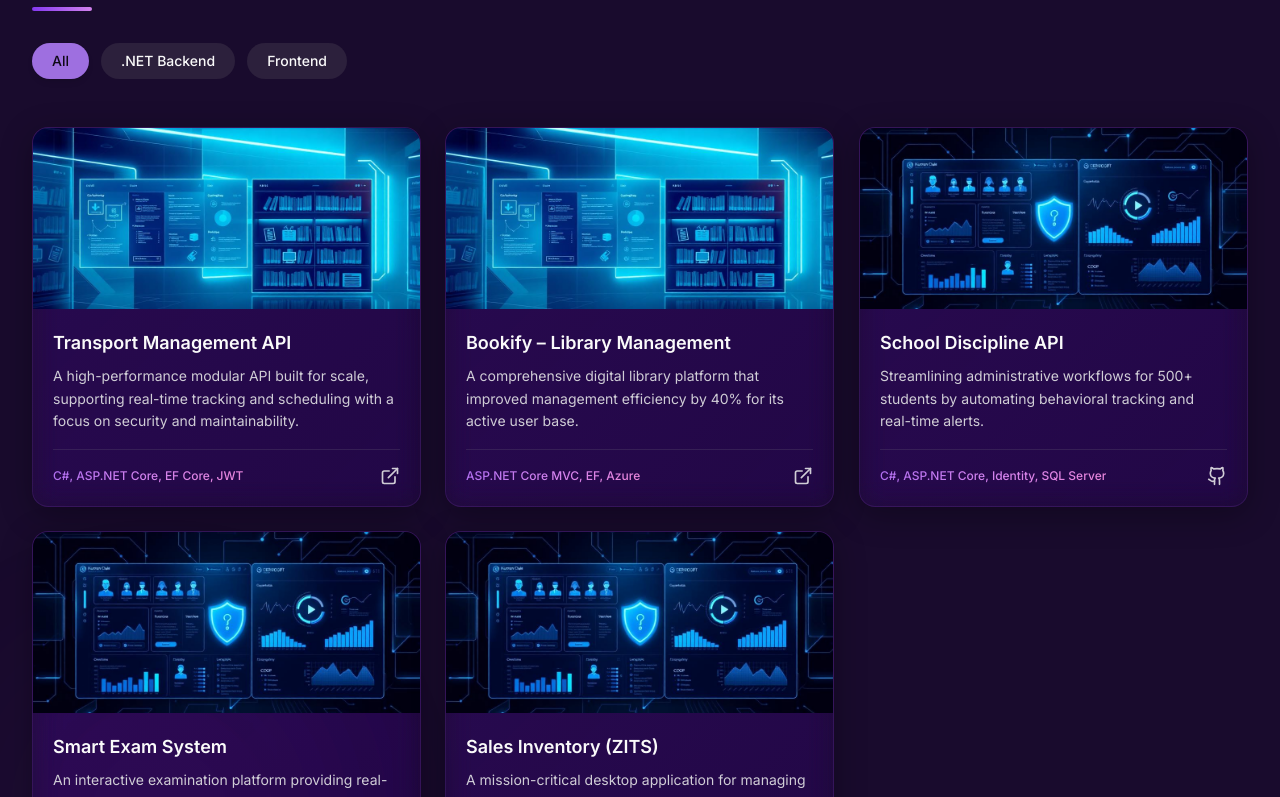
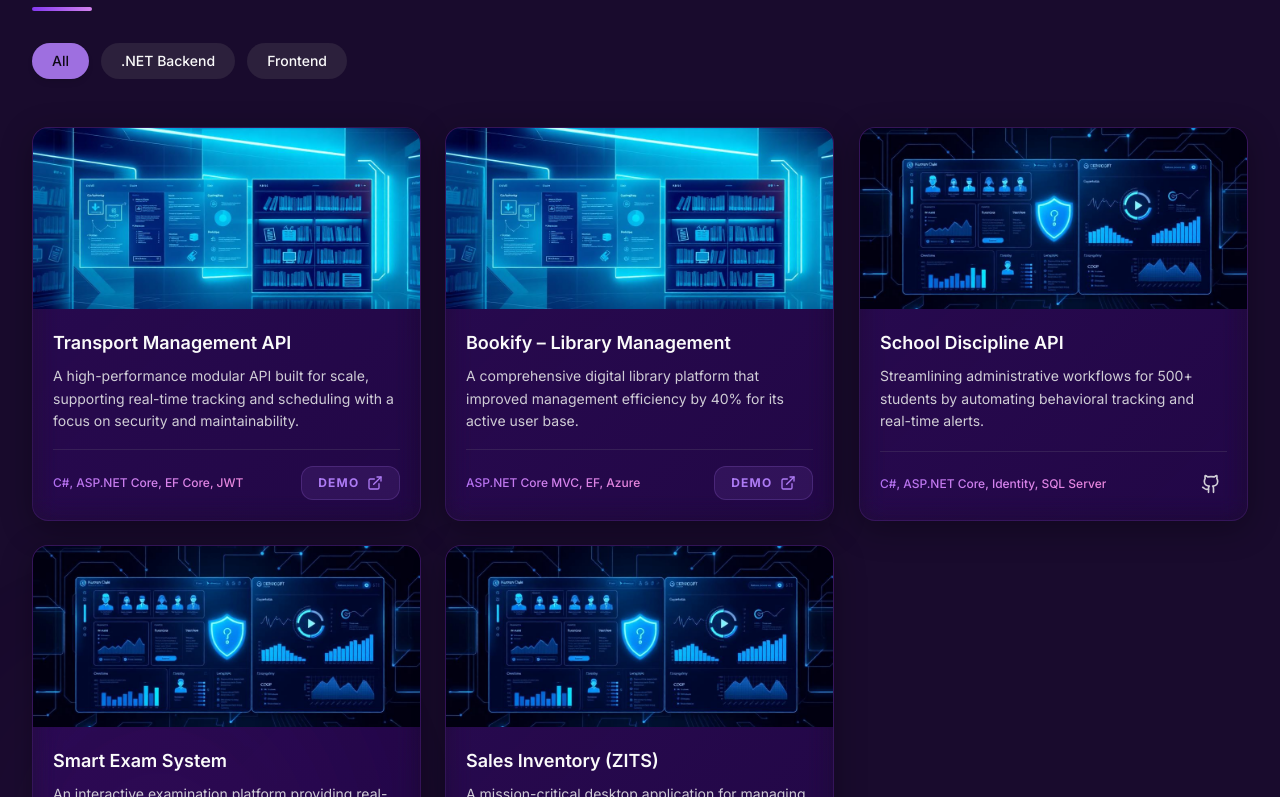
Before and after one commit to ramezaleem/portfolio, a React (Vite) app: page / in a window 1280 px wide. Shown: the part 1943-2740 px from the top of the page. Built offline with nearby package versions, Linux system fonts and the light colour scheme.

Commit message:
improve projects section

```diff
--- a/src/components/sections/Projects.tsx
+++ b/src/components/sections/Projects.tsx
@@ -3,13 +3,6 @@ import { useTranslation } from "react-i18next";
 import { motion, AnimatePresence } from "framer-motion";
 import bookifyImg from "@/assets/bookify-hero.jpg";
 import hrmImg from "@/assets/hrm-hero.jpg";
-import {
-  Dialog,
-  DialogContent,
-  DialogHeader,
-  DialogTitle,
-  DialogTrigger,
-} from "@/components/ui/dialog";
 import { Button } from "@/components/ui/button";
 import { Github, ExternalLink } from "lucide-react";
 
@@ -20,8 +13,8 @@ interface Project {
   tech: string;
   image: string;
   tags: ("backend" | "frontend")[];
-  liveUrl?: string;
-  repoUrl?: string;
+  liveUrl?: string | false;
+  repoUrl?: string | false;
 }
 
 const projectData: Omit<Project, "name" | "desc" | "tech">[] = [
@@ -152,9 +145,7 @@ export default function Projects() {
                   exit={{ opacity: 0, scale: 0.9 }}
                   transition={{ duration: 0.4 }}
                 >
-                  <Dialog>
-                    <DialogTrigger asChild>
-                      <article className="glass-card group relative flex h-full flex-col overflow-hidden rounded-2xl cursor-pointer">
+                  <article className="glass-card group relative flex h-full flex-col overflow-hidden rounded-2xl">
                     <div className="relative aspect-[3/1.4] overflow-hidden">
                       <img
                         src={p.image}
@@ -171,87 +162,37 @@ export default function Projects() {
                       <p className="mt-2 flex-1 text-sm text-muted-foreground line-clamp-3 leading-relaxed">
                         {p.desc}
                       </p>
-                          <div className="mt-4 flex items-center justify-between pt-4 border-t border-border/50">
+                      <div className="mt-4 pt-4 border-t border-border/50 flex items-center justify-between gap-4">
                         <p className="text-xs gradient-text font-medium">
                           {p.tech}
                         </p>
                         <div className="flex items-center gap-3">
+                          {p.repoUrl && (
+                            <a
+                              href={p.repoUrl}
+                              target="_blank"
+                              rel="noopener noreferrer"
+                              className="text-muted-foreground transition-all hover:text-primary hover:scale-110 p-1.5 rounded-full hover:bg-primary/10"
+                              aria-label="GitHub Repository"
+                            >
+                              <Github className="h-5 w-5" />
+                            </a>
+                          )}
                           {p.liveUrl && (
                             <a
                               href={p.liveUrl}
                               target="_blank"
                               rel="noopener noreferrer"
-                                  onClick={(e) => e.stopPropagation()}
-                                  className="text-muted-foreground transition-all hover:text-primary hover:scale-110"
-                                  aria-label="Live Demo"
+                              className="flex items-center gap-2 px-4 py-2 rounded-xl bg-primary/10 text-primary border border-primary/20 hover:bg-primary hover:text-primary-foreground hover:shadow-lg hover:shadow-primary/30 transition-all duration-300 group/demo"
                             >
-                                  <ExternalLink className="h-5 w-5" />
-                                </a>
-                              )}
-                              {p.repoUrl && (
-                                <a
-                                  href={p.repoUrl}
-                                  target="_blank"
-                                  rel="noopener noreferrer"
-                                  onClick={(e) => e.stopPropagation()}
-                                  className="text-muted-foreground transition-all hover:text-primary hover:scale-110"
-                                  aria-label="GitHub Repository"
-                                >
-                                  <Github className="h-5 w-5" />
+                              <span className="text-xs font-bold uppercase tracking-widest">Demo</span>
+                              <ExternalLink className="h-4 w-4 transition-transform group-hover/demo:translate-x-0.5 group-hover/demo:-translate-y-0.5" />
                             </a>
                           )}
                         </div>
                       </div>
                     </div>
                   </article>
-                    </DialogTrigger>
-
-                    <DialogContent className="max-w-4xl p-0 overflow-hidden rounded-2xl border-primary/10">
-                      {/* Dialog content preserved exactly */}
-                      <div className="grid h-full max-h-[90vh] grid-rows-[auto,1fr]">
-                        <DialogHeader className="p-8 pb-0">
-                          <DialogTitle className="text-3xl font-bold gradient-text">
-                            {p.name}
-                          </DialogTitle>
-                        </DialogHeader>
-                        <div className="grid gap-8 overflow-y-auto p-8 md:grid-cols-2">
-                          <div className="relative aspect-video w-full self-start overflow-hidden rounded-xl">
-                            <img
-                              src={p.image}
-                              alt={`${p.name} preview large`}
-                              className="h-full w-full object-cover"
-                            />
-                          </div>
-                          <div className="flex flex-col gap-6">
-                            <div>
-                              <h4 className="mb-2 text-lg font-semibold">About the Project</h4>
-                              <p className="text-muted-foreground leading-relaxed">{p.desc}</p>
-                            </div>
-                            <div>
-                              <h4 className="mb-2 text-lg font-semibold">Technologies Used</h4>
-                              <p className="text-sm gradient-text font-medium">{p.tech}</p>
-                            </div>
-                            <div className="mt-auto flex flex-wrap gap-3 pt-4">
-                              {p.liveUrl && (
-                                <Button asChild variant="hero">
-                                  <a href={p.liveUrl} target="_blank" rel="noopener noreferrer" className="flex items-center gap-2">
-                                    Live Demo <ExternalLink className="h-4 w-4" />
-                                  </a>
-                                </Button>
-                              )}
-                              {p.repoUrl && (
-                                <Button asChild variant="secondary">
-                                  <a href={p.repoUrl} target="_blank" rel="noopener noreferrer" className="flex items-center gap-2">
-                                    GitHub <Github className="h-4 w-4" />
-                                  </a>
-                                </Button>
-                              )}
-                            </div>
-                          </div>
-                        </div>
-                      </div>
-                    </DialogContent>
-                  </Dialog>
                 </motion.div>
               ))}
             </AnimatePresence>
```
Lines whose indentation alone changed are shown as unchanged.
